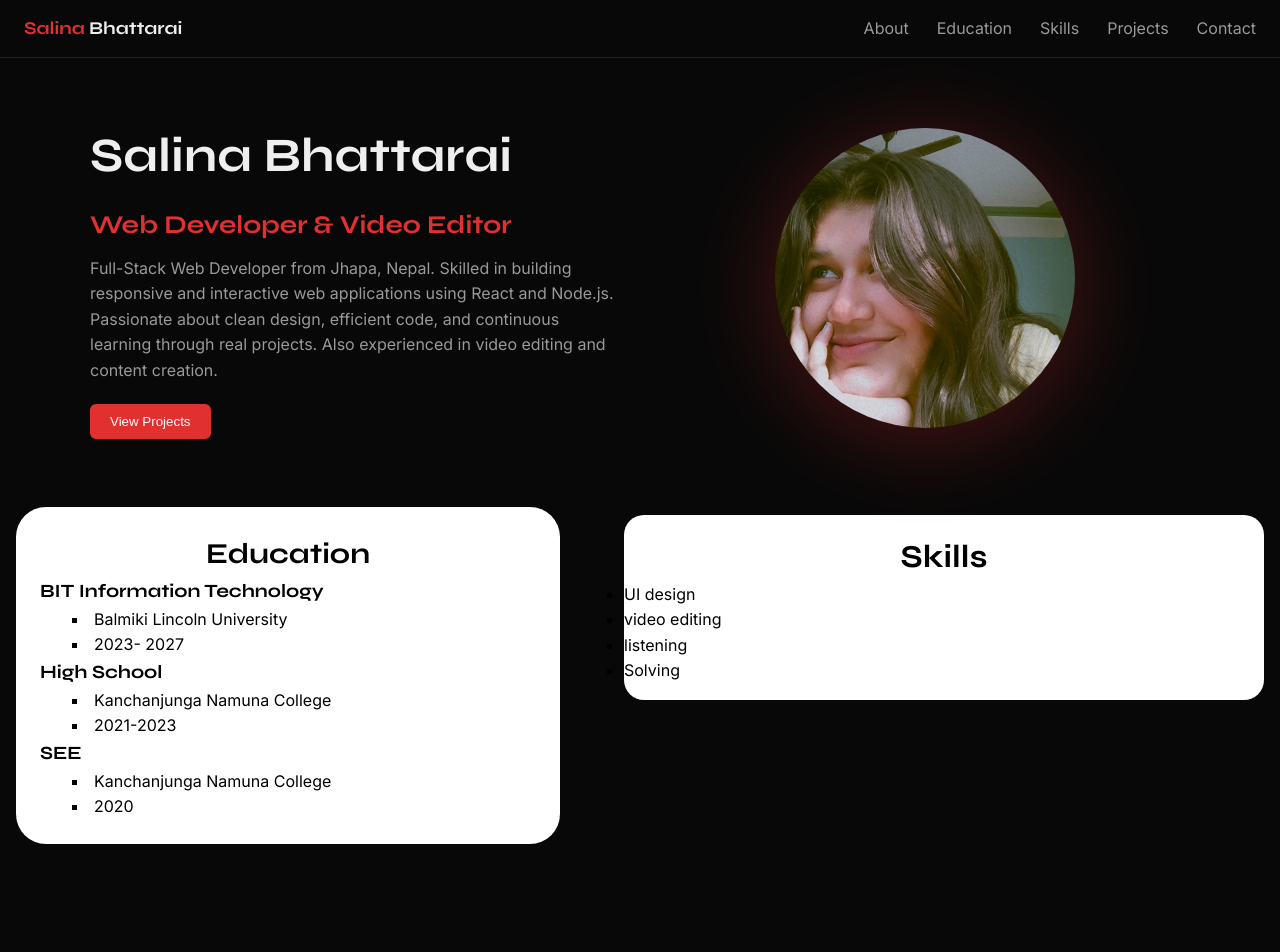
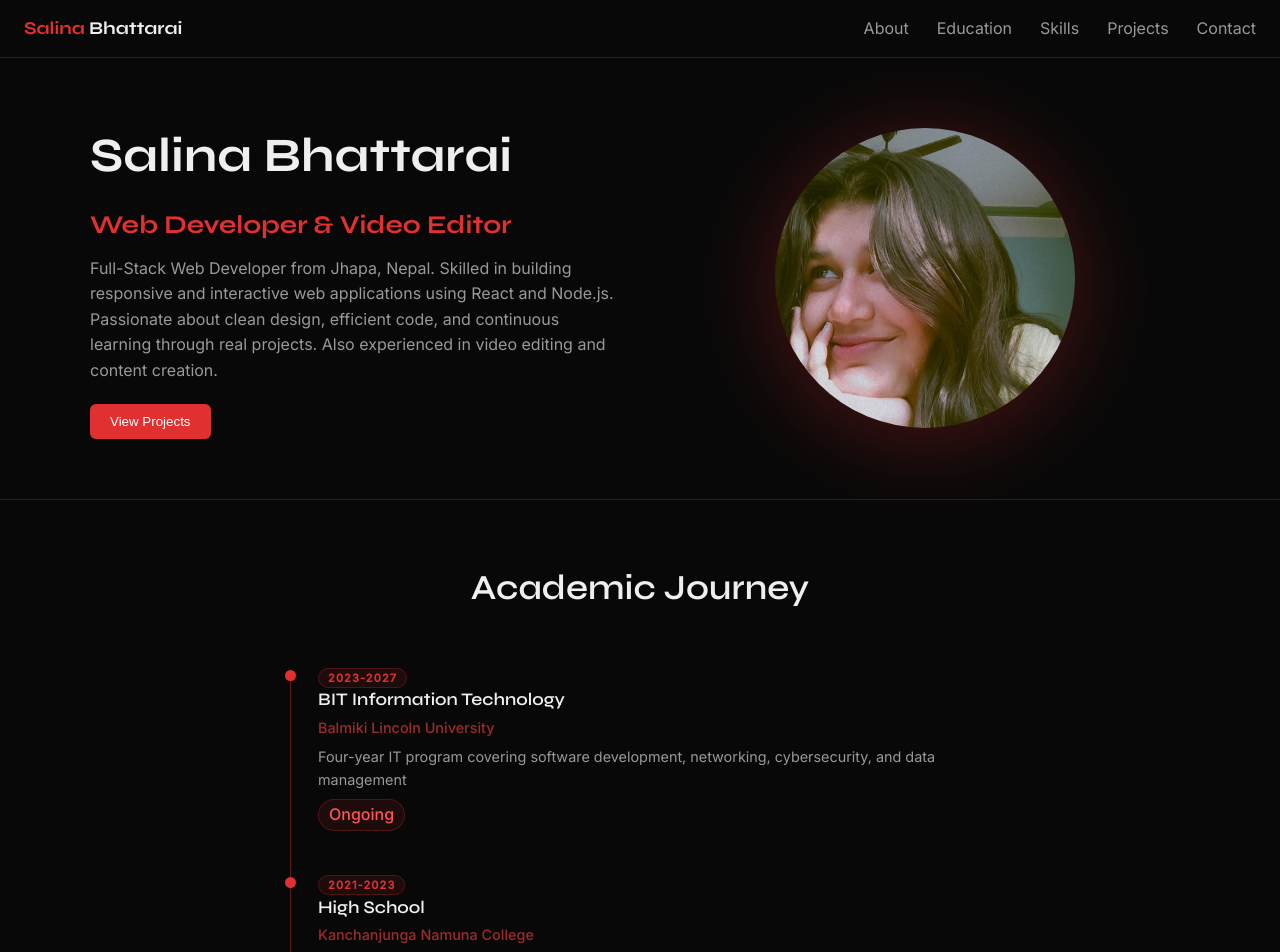
Before and after one commit to salina1031/portfoilo, a React (Vite) app: page / in a window 1280 px wide. Shown: the top 952 px of the page. Built offline with nearby package versions, Linux system fonts and the light colour scheme.

Commit message:
change the eduction components

```diff
--- a/src/App.jsx
+++ b/src/App.jsx
@@ -20,22 +20,31 @@ const App = () => {
 };
 
 const education = [
-
   {
     degree: "BIT Information Technology",
-      college: "Balmiki  Lincoln University",
-      year: "2023- 2027"
+    college: "Balmiki Lincoln University",
+    year: "2023-2027",
+    status:"ongoing",
+    field: "IT & Software Development",
+    description: "Four-year IT program covering software development, networking, cybersecurity, and data management"
   },
   {
     degree: "High School",
     college: "Kanchanjunga Namuna College",
-      year: "2021-2023"
-    },{
+    year: "2021-2023",
+    status:"Completed",
+    field: "Science",
+    description: "Focused on Science subjects including Physics, Chemistry, and computer science."
+  },
+  {
     degree: "SEE",
     college: "Kanchanjunga Namuna College",
-      year: "2020"
+    year: "2020",
+    status:"Completed",
+
+    description: "Completed School Leaving Certificate with general education foundation."
   }
-  ]
+];
   const skills=[
     "UI design"," video editing","listening","Solving"
   ]
--- a/src/components/Education.jsx
+++ b/src/components/Education.jsx
@@ -1,23 +1,29 @@
-import React from 'react'
+import React from "react";
+import "../style/Education.css";
 
-import "../style/Education.css"
-function Education({edu}) {
-return (
-<section id="education">
-    <div className="card">
+function Education({ edu }) {
+  return (
+    <section id="education">
+      <h2>Academic Journey</h2>
+      <div className="timeline">
+        {edu.map((item, index) => (
+          <div key={index} className="timeline-item">
+            <span className="timeline-year">{item.year}</span>
+            <div className="timeline-content">
+              <h3>{item.degree}</h3>
+              <p className="college">{item.college}</p>
+              <p className="details">{item.description}</p>
 
-<h2>Education</h2>
-{edu.map((item, index) => (
-    <div key={index} className='Content'>
-<h3>{item.degree}</h3>
-<li>{item.college}</li>
-<li>{item.year}</li>
-</div>
-))}
-</div>
-</section>
+                <span className={`status ${item.status.toLowerCase()}`}>
+                  {item.status.charAt(0).toUpperCase() + item.status.slice(1)}
+                </span>
 
-)
+            </div>
+          </div>
+        ))}
+      </div>
+    </section>
+  );
 }
 
-export default Education
+export default Education;
--- a/src/style/Education.css
+++ b/src/style/Education.css
@@ -1,45 +1,120 @@
-#education{
-     padding: 0.5rem 1rem;
-
-}
-.card{
-    box-sizing: border-box;
-    background-color: white;
-    color: black;
-    padding:1rem;
-    border-radius: 20px;
-    display:  block;
-
-
-}
-.card h2{
-    text-align: center;
-    font-size: 2rem;
-    margin: 0;
-}
-.card li{
-    margin:0 2rem;
-    list-style-type: square;
-
+#education {
+  padding: 60px 20px;
+  background: var(--bg);
+  color: var(--txt);
+  border-bottom: 1px solid var(--brd);
 }
 
-@media (min-width: 768px) {
+#education h2 {
+  text-align: center;
+  font-size: 2.2rem;
+  font-weight: 600;
+  margin-bottom: 48px;
+}
 
-     #education {
-        width: 45%;
-        float: left;
-    }
+.timeline {
+  position: relative;
+  margin: 0 auto;
+  max-width: 700px;
+  padding-left: 0;
+}
 
-    .card {
-        padding: 1.5rem;
-        border-radius: 30px;
-    }
+/* Vertical line */
+.timeline::before {
+  content: "";
+  position: absolute;
+  left: 0;
+  top: 8px;
+  bottom: 0;
+  width: 1px;
+  background: var(--acc);
+  opacity: 0.4;
+}
 
-    .card h2 {
-        font-size: 1.8rem;
-    }
+.timeline-item {
+  position: relative;
+  margin-bottom: 40px;
+  padding-left: 28px;
+}
 
-    .card li {
-        font-size: 1rem;
-    }
+/* Dot */
+.timeline-item::before {
+  content: "";
+  position: absolute;
+  left: -5px;
+  top: 6px;
+  width: 11px;
+  height: 11px;
+  background: var(--acc);
+  border-radius: 50%;
+  transition: transform 0.2s;
 }
+
+.timeline-item:hover::before {
+  transform: scale(1.4);
+}
+
+/* Year pill */
+.timeline-year {
+  font-size: 11px;
+  font-weight: 600;
+  letter-spacing: 0.1em;
+  text-transform: uppercase;
+  color: var(--acc);
+  background: rgba(224, 48, 48, 0.1); /* can stay as semi-transparent acc */
+  border: 1px solid rgba(224, 48, 48, 0.25);
+  padding: 2px 9px;
+  border-radius: 100px;
+  white-space: nowrap;
+}
+
+.timeline-content h3 {
+  font-size: 1.1rem;
+  font-weight: 600;
+  margin-bottom: 4px;
+  color: var(--txt);
+  line-height: 1.3;
+}
+
+.timeline-content .college {
+  font-size: 0.9rem;
+  color: var(--acc2);
+  font-weight: 500;
+  margin-bottom: 6px;
+}
+
+.timeline-content .details {
+  font-size: 0.9rem;
+  line-height: 1.6;
+  color: var(--txt2);
+  margin-bottom: 8px;
+}
+
+/* Status badges */
+.status {
+  display: inline-block;
+  padding: 2px 10px;
+  font-size: 1rem;
+  border-radius: 100px;
+  font-weight: 500;
+  border: 1px solid;
+}
+
+.status.ongoing {
+  background: rgba(224, 48, 48, 0.1);
+  color: var(--acc3);
+  border-color: rgba(224, 48, 48, 0.25);
+}
+
+.status.completed {
+  background: rgba(58, 201, 87, 0.1);
+  color: #3ecf5a;
+  border-color: rgba(62, 207, 90, 0.25);
+}
+
+/* Mobile */
+@media (max-width: 768px) {
+  #education h2 { font-size: 1.6rem; }
+  .timeline-item { padding-left: 22px; }
+  .timeline-content h3 { font-size: 1rem; }
+}
--- a/src/style/Header.css
+++ b/src/style/Header.css
@@ -1,6 +1,7 @@
 .header {
   padding: 60px 20px;
   background: var(--bg);
+  border-bottom: 1px solid var(--brd)
 }
 
 .header-container {
```
Lines whose indentation alone changed are shown as unchanged.
